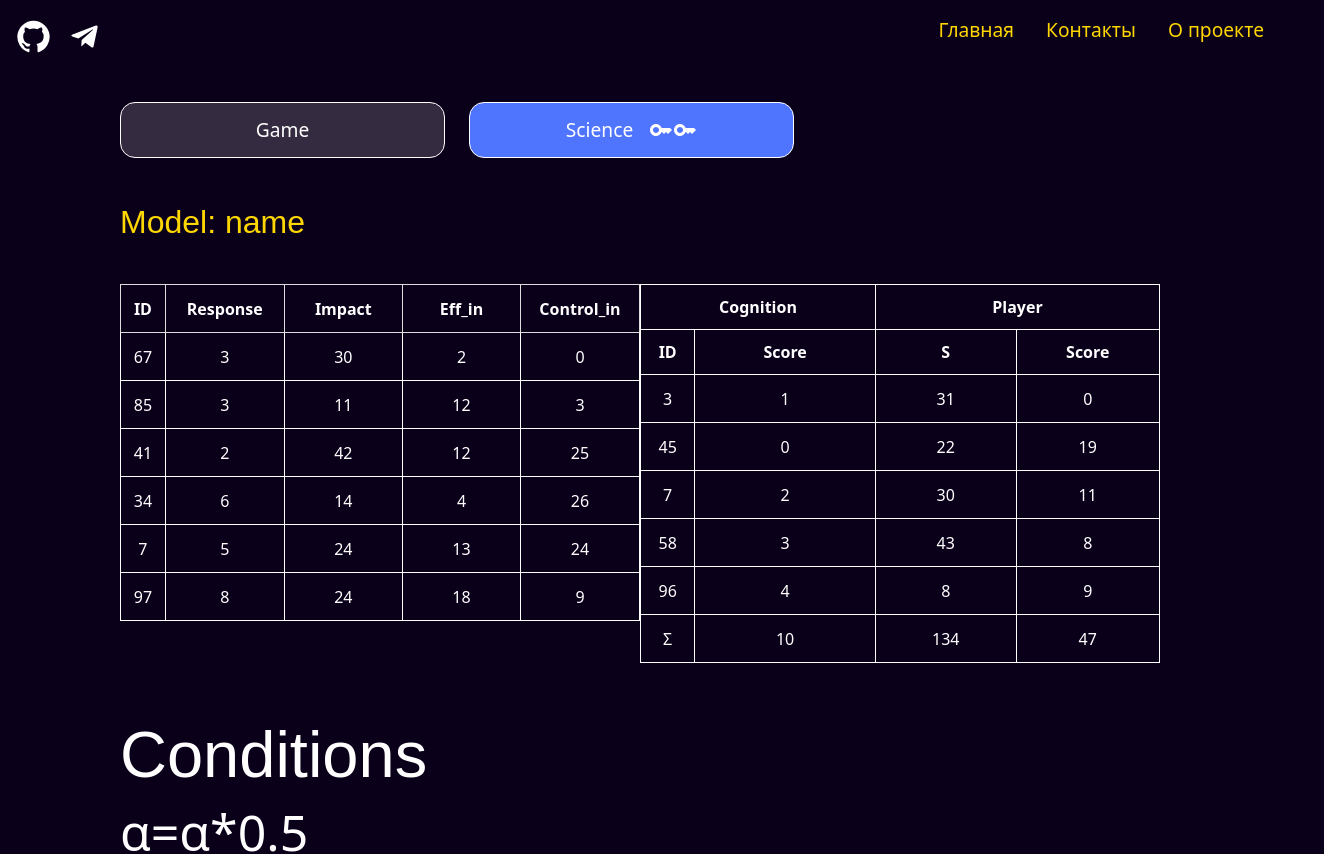
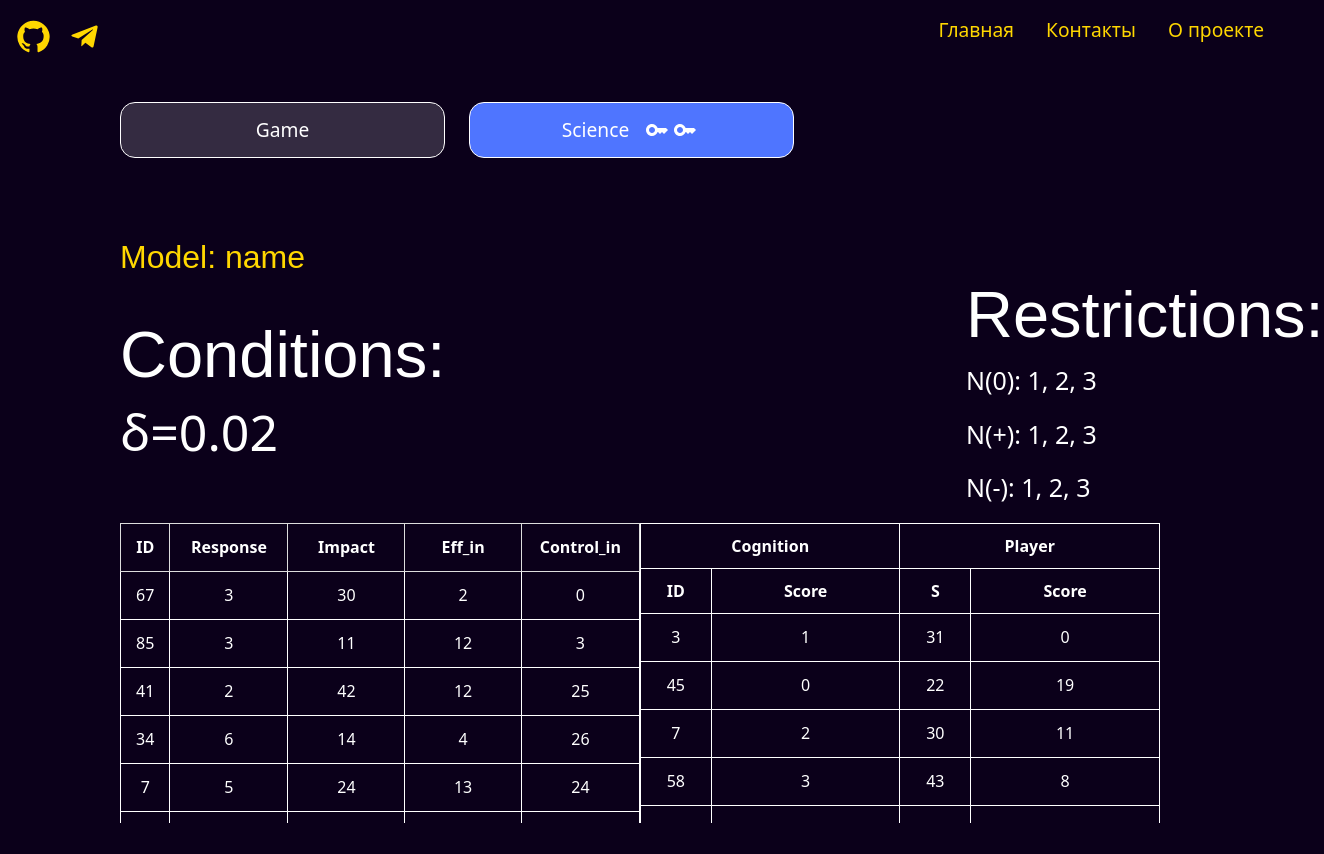
Before and after one commit to Influence-Nexus/frontend, a React (Create React App) app in the folder frontend/: page /science in a window 1280 px wide. Shown: the top 854 px of the page, 1324 px wide, since content can reach past the window. After the commit the page ends 823 px from the top, so only its background shows below. Built offline with nearby package versions, Linux system fonts and the light colour scheme.

Commit message:
fixed positons; added sort and sroll

```diff
--- a/frontend/src/components/Header/Header.js
+++ b/frontend/src/components/Header/Header.js
@@ -8,9 +8,15 @@ const Header = () => {
       <SocialIcons />
       <nav>
         <ul>
-          <li>Главная</li>
-          <li>Контакты</li>
-          <li>О проекте</li>
+          <li>
+            <a href="/">Главная</a>
+          </li>
+          <li>
+            <a href="/">Контакты</a>
+          </li>
+          <li>
+            <a href="/">О проекте</a>
+          </li>
         </ul>
       </nav>
     </header>
--- a/frontend/src/components/Header/SocialIcons.css
+++ b/frontend/src/components/Header/SocialIcons.css
@@ -4,8 +4,16 @@
   }
 
   .social-icons a {
-    /* color: #ffd700; */
     color: white;
     font-size: 1.5rem;
     text-decoration: none;
   }
+
+.App-header a{
+  text-decoration: none;
+  color: #ffd700
+}
+
+.App-header a:hover {
+  color: white;
+}
--- a/frontend/src/components/Science/Page/SciencePage.jsx
+++ b/frontend/src/components/Science/Page/SciencePage.jsx
@@ -10,11 +10,11 @@ export const SciencePage = () => {
     <div>
       <SciencePageButtons />
       <h1 id='sp-h1'>Model: name</h1>
+      <Conditions />
       <div className='Tables-Comp-Div'>
       <TableSmall />
       <TableHuge />
       </div>
-      <Conditions />
     </div>
   )
 }
--- a/frontend/src/components/Science/SciencePageComponents/Buttons/SciencePageButtons.css
+++ b/frontend/src/components/Science/SciencePageComponents/Buttons/SciencePageButtons.css
@@ -1,4 +1,4 @@
-.SciencePage-div button {
+.SciencePageButtons-div button {
   color: white;
   border: 1px solid white;
   height: 3.5rem;
@@ -9,11 +9,16 @@
   padding: 0;
 }
 
-.SciencePage-div p {
+.SciencePageButtons-div p {
   margin: 0;
 }
 
-.SciencePage-div {
+.SciencePageButtons-div a {
+  text-decoration: none;
+  color: white
+}
+
+.SciencePageButtons-div {
   display: flex;
   gap: 1.5em;
   margin-left: 7.5em;
@@ -31,10 +36,15 @@
   margin-right: 1rem;
 }
 
+#science-button a {
+  display: flex;
+  align-items: center;
+}
+
 #game-button {
   background-color: #342b41;
 }
 
 #sp-h1 {
-  margin: 2.8rem 0 2.7rem 7.5rem;
+  margin: 2.5em 0 0 7.5rem;
 }
--- a/frontend/src/components/Science/SciencePageComponents/Buttons/SciencePageButtons.jsx
+++ b/frontend/src/components/Science/SciencePageComponents/Buttons/SciencePageButtons.jsx
@@ -14,16 +14,20 @@ export const SciencePageButtons = () => {
   };
 
   return (
-    <div className="SciencePage-div">
+    <div className="SciencePageButtons-div">
       <button id="game-button">
-        <p>Game</p>
+        <a href="/solar">
+          <p>Game</p>
+        </a>
       </button>
 
       <button id="science-button" onClick={() => handleCheckSequence()}>
-        <p>Science</p>
-        {Array.from({ length: science }, (_, index) => (
-          <KeyIcon key={index} />
-        ))}
+        <a href="/science">
+          <p>Science</p>
+          {Array.from({ length: science }, (_, index) => (
+            <KeyIcon key={index} sx={{marginRight: "4px"}}/>
+          ))}
+        </a>
       </button>
     </div>
   );
--- a/frontend/src/components/Science/SciencePageComponents/Conditions/Conditions.css
+++ b/frontend/src/components/Science/SciencePageComponents/Conditions/Conditions.css
@@ -5,16 +5,31 @@
 }
 
 .Conditions-div {
-    margin: 6em 0 0 7.5em;
-}
-
-.Conditions-div p{
-    color: white;
-    font-size: 25px;
+  margin: 2.5em 0 0 7.5em;
 }
 
 .Conditions-div h1 {
-    color: white;
-    font-size: 65px;
-    width: 310px;
+  color: white;
+  font-size: 65px;
+  width: 310px;
 }
+
+.Restrictions-div {
+  color: white;
+}
+
+.Restrictions-div h1 {
+  color: white;
+  font-size: 65px;
+  width: 310px;
+}
+
+.Restrictions-div p {
+  color: white;
+  font-size: 25px;
+}
+
+.Conditions-Restrictins-div {
+  display: flex;
+  gap: 33.5em;
+}
--- a/frontend/src/components/Science/SciencePageComponents/Conditions/Conditions.jsx
+++ b/frontend/src/components/Science/SciencePageComponents/Conditions/Conditions.jsx
@@ -1,25 +1,19 @@
-import React from 'react'
-import "./Conditions.css"
+import React from "react";
+import "./Conditions.css";
 
 export const Conditions = () => {
   return (
-    <div className='Conditions-div'>
-        <h1>Conditions</h1>
-        <h2>
-        α=α*0.5
-        </h2>
-        <h1>
-        Restrictions
-        </h1>
-        <p>
-            N(0): 1, 2, 3
-        </p>
-        <p>
-            N(+): 1, 2, 3
-        </p>
-        <p>
-            N(-): 1, 2, 3
-        </p>
+    <div className="Conditions-Restrictins-div">
+      <div className="Conditions-div">
+        <h1>Conditions:</h1>
+        <h2>δ=0.02</h2>
+      </div>
+      <div className="Restrictions-div">
+        <h1>Restrictions:</h1>
+        <p>N(0): 1, 2, 3</p>
+        <p>N(+): 1, 2, 3</p>
+        <p>N(-): 1, 2, 3</p>
+      </div>
     </div>
-  )
-}
+  );
+};
--- a/frontend/src/components/Science/SciencePageComponents/TableHuge/TableHuge.css
+++ b/frontend/src/components/Science/SciencePageComponents/TableHuge/TableHuge.css
@@ -3,7 +3,8 @@
     height: 336px;
     color: white;
     margin-right: 7.5em;
-
+    max-height: 300px;
+    overflow-y: scroll;
   }
 
 .table-container table {
@@ -16,4 +17,5 @@
   td {
     padding: 10px;
     border: 1px solid white;
+    max-height: 45px;
   }
--- a/frontend/src/components/Science/SciencePageComponents/TableHuge/TableHuge.jsx
+++ b/frontend/src/components/Science/SciencePageComponents/TableHuge/TableHuge.jsx
@@ -1,16 +1,18 @@
 import React, { useState } from "react";
 import "./TableHuge.css";
+import KeyboardArrowDownIcon from "@mui/icons-material/KeyboardArrowDown";
+import KeyboardArrowUpIcon from "@mui/icons-material/KeyboardArrowUp";
 
 const TableHeader1 = [
-  { title: "Cognition", width: "264px", colSpan: 2 },
-  { title: "Player", width: "264px", colSpan: 2 },
+  { title: "Cognition", width: "240px", colSpan: 2 },
+  { title: "Player", width: "240px", colSpan: 2 },
 ];
 
 const TableHeader2 = [
-  { title: "ID", width: "45px" },
-  { title: "Score", width: "161px" },
-  { title: "S", width: "161px" },
-  { title: "Score", width: "161px" },
+  { title: "ID", key: "ID", width: "60px" },
+  { title: "Score", key: "Score1", width: "160px" },
+  { title: "S", key: "S", width: "60px" },
+  { title: "Score", key: "Score2", width: "160px" },
 ];
 
 const generateRandomData = () => {
@@ -29,6 +31,30 @@ const generateRandomData = () => {
 
 export const TableHuge = () => {
   const [data, setData] = useState(generateRandomData());
+
+  const [sortConfig, setSortConfig] = useState({
+    key: null,
+    direction: "ascending",
+  });
+  const [hoveredSortButton, setHoveredSortButton] = useState(null);
+
+  const onSort = (key) => {
+    let direction = "ascending";
+    if (sortConfig.key === key && sortConfig.direction === "ascending") {
+      direction = "descending";
+    }
+    setSortConfig({ key, direction });
+  };
+
+  const sortedData = [...data].sort((a, b) => {
+    if (a[sortConfig.key] < b[sortConfig.key]) {
+      return sortConfig.direction === "ascending" ? -1 : 1;
+    }
+    if (a[sortConfig.key] > b[sortConfig.key]) {
+      return sortConfig.direction === "ascending" ? 1 : -1;
+    }
+    return 0;
+  });
 
   return (
     <div className="table-container">
@@ -49,15 +75,33 @@ export const TableHuge = () => {
           {/* Вторая строка заголовков */}
           <tr>
             {TableHeader2.map((header, index) => (
-              <th key={index} style={{ width: header.width }}>
+              <th
+                key={index}
+                style={{
+                  width: header.width,
+                  position: "relative",
+                  cursor: "pointer",
+                }}
+                onMouseEnter={() => setHoveredSortButton(index)}
+                onMouseLeave={() => setHoveredSortButton(null)}
+                onClick={() => onSort(header.key)}
+              >
                 {header.title}
+                {(hoveredSortButton === index ||
+                  sortConfig.key === header.key) &&
+                  (sortConfig.key === header.key &&
+                  sortConfig.direction === "ascending" ? (
+                    <KeyboardArrowDownIcon style={{ marginLeft: "5px" }} />
+                  ) : (
+                    <KeyboardArrowUpIcon style={{ marginLeft: "5px" }} />
+                  ))}
               </th>
             ))}
           </tr>
         </thead>
         <tbody>
           {/* Строки с данными */}
-          {data.map((row, index) => (
+          {sortedData.map((row, index) => (
             <tr key={index}>
               <td>{row.ID}</td>
               <td>{row.Score1}</td>
--- a/frontend/src/components/Science/SciencePageComponents/TableSmall/TableSmall.css
+++ b/frontend/src/components/Science/SciencePageComponents/TableSmall/TableSmall.css
@@ -3,17 +3,20 @@
   height: 336px;
   color: white;
   margin-left: 7.5em;
-
+  max-height: 300px;
+  overflow-y: scroll;
 }
 
 .small-table-container table {
   width: 100%;
+  text-align: center;
+  border-collapse: collapse;
 }
 
 .small-table-container th,
 td {
   border: 1px solid #ddd;
   padding: 0;
-  text-align: center;
   height: 48px;
+
 }
--- a/frontend/src/components/Science/SciencePageComponents/TableSmall/TableSmall.jsx
+++ b/frontend/src/components/Science/SciencePageComponents/TableSmall/TableSmall.jsx
@@ -1,12 +1,14 @@
-import React, { useState } from 'react';
-import './TableSmall.css';
+import React, { useState } from "react";
+import "./TableSmall.css";
+import KeyboardArrowDownIcon from "@mui/icons-material/KeyboardArrowDown";
+import KeyboardArrowUpIcon from "@mui/icons-material/KeyboardArrowUp";
 
 const TableHeader = [
-    { title: 'ID', width: '45px' },
-    { title: 'Response', width: '120px' },
-    { title: 'Impact', width: '120px' },
-    { title: 'Eff_in', width: '120px' },
-    { title: 'Control_in', width: '120px' },
+  { title: "ID", key: "ID", width: "50px" },
+  { title: "Response", key: "Response", width: "120px" },
+  { title: "Impact", key: "Impact", width: "120px" },
+  { title: "Eff_in", key: "Eff_in", width: "120px" },
+  { title: "Control_in", key: "Control_in", width: "120px" },
 ];
 
 const generateRandomData = () => {
@@ -25,6 +27,29 @@ const TableHeader = [
 
 export const TableSmall = () => {
   const [data, setData] = useState(generateRandomData());
+  const [sortConfig, setSortConfig] = useState({
+    key: null,
+    direction: "ascending",
+  });
+  const [hoveredSortButton, setHoveredSortButton] = useState(null);
+
+  const onSort = (key) => {
+    let direction = "ascending";
+    if (sortConfig.key === key && sortConfig.direction === "ascending") {
+      direction = "descending";
+    }
+    setSortConfig({ key, direction });
+  };
+
+  const sortedData = [...data].sort((a, b) => {
+    if (a[sortConfig.key] < b[sortConfig.key]) {
+      return sortConfig.direction === "ascending" ? -1 : 1;
+    }
+    if (a[sortConfig.key] > b[sortConfig.key]) {
+      return sortConfig.direction === "ascending" ? 1 : -1;
+    }
+    return 0;
+  });
 
   return (
     <div className="small-table-container">
@@ -32,18 +57,39 @@ const TableHeader = [
         <thead>
           <tr>
             {TableHeader.map((header, index) => (
-                <th key={index} style={{ width: header.width }}>
+              <th
+                key={index}
+                style={{
+                  width: header.width,
+                  position: "relative",
+                  cursor: "pointer",
+                }}
+                onMouseEnter={() => setHoveredSortButton(index)}
+                onMouseLeave={() => setHoveredSortButton(null)}
+                onClick={() => onSort(header.key)}
+              >
                 {header.title}
+                {(hoveredSortButton === index || sortConfig.key === header.key) &&
+                  (sortConfig.key === header.key && sortConfig.direction === "ascending" ? (
+                    <KeyboardArrowDownIcon style={{ marginLeft: "5px" }} />
+                  ) : (
+                    <KeyboardArrowUpIcon style={{ marginLeft: "5px" }} />
+                  ))}
               </th>
             ))}
           </tr>
         </thead>
         <tbody>
-            {data.map((row, index) => (
+          {sortedData.map((row, index) => (
             <tr key={index}>
               {TableHeader.map((header, columnIndex) => (
-                  <td key={columnIndex} style={{ width: header.width }}>
-                    {row[header.title]}
+                <td
+                  key={columnIndex}
+                  style={{
+                    width: header.width,
+                  }}
+                >
+                  {row[header.key]}
                 </td>
               ))}
             </tr>
```
Also changed, not shown: frontend/src/components/Science/Page/SciencePage.css (+0 -12 lines). Lines whose indentation alone changed are shown as unchanged.
